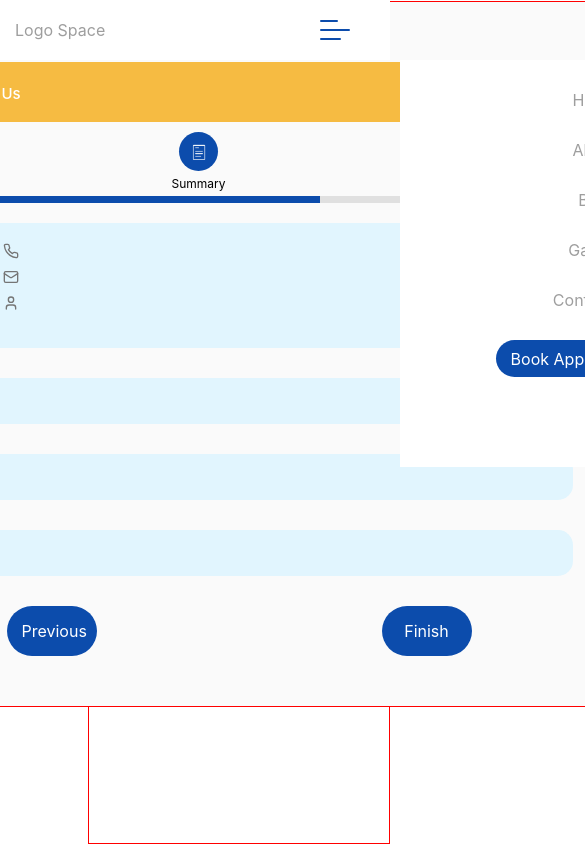
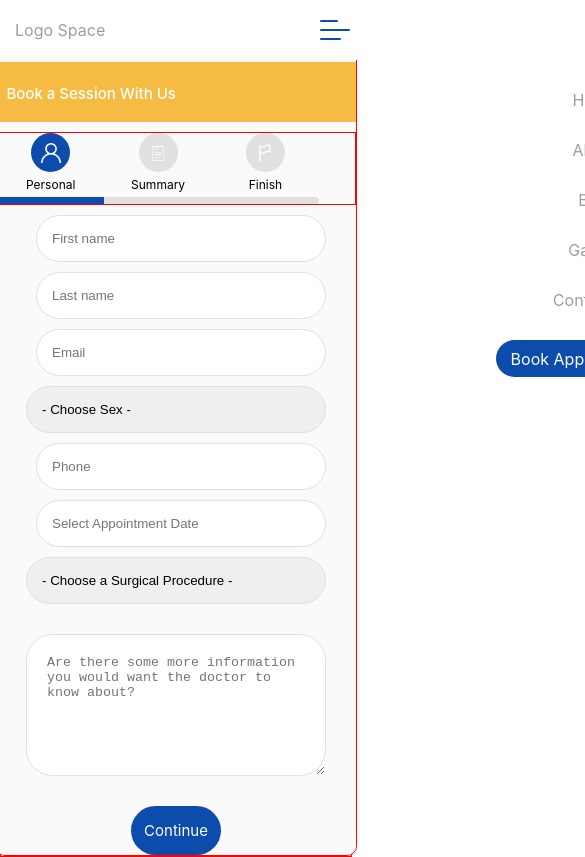
Before and after one commit to ObinnaKelvin/sapphire, a React (Create React App) app: page /pay-later in a window 390 px wide. Shown: the top 857 px of the page, 585 px wide, since content can reach past the window. Built offline with nearby package versions, Linux system fonts and the light colour scheme.

Commit message:
booking page created mobile 2

```diff
--- a/src/View/pages/payLater/PayLater.jsx
+++ b/src/View/pages/payLater/PayLater.jsx
@@ -26,7 +26,7 @@ function PayLater() {
     const[date, setDate] = useState()
     const [description, setDescription] = useState('');
     const[openDate, setOpenDate] = useState(false)
-    const[activeStep, setActiveStep] = useState(2)
+    const[activeStep, setActiveStep] = useState(1)
     const[clinic, setClinic] = useState('')
     const[sex, setSex] = useState('')
     const onChangeDate = (dateSelected) => {
--- a/src/View/pages/payLater/paylater.scss
+++ b/src/View/pages/payLater/paylater.scss
@@ -818,6 +818,7 @@
             .paylater-wrapper-left.active {
                 opacity: 1;
                 visibility: visible;
+                display: none;
                 transform: translateY(0);
                 transition: 0.5s ease;
             }
@@ -836,7 +837,7 @@
                 flex-direction: column;
                 align-items: center;
                 // justify-content: center;
-                width: 300px;
+                width: 350px;
                 border: 1px solid red;
 
                 .form-holder {
@@ -865,7 +866,7 @@
                         flex-direction: row;
                         // height: 60px;
                         height: max-content;
-                        // border: 1px solid red;
+                        border: 1px solid red;
                         margin: 0px 0px 0px 0px;
 
                         .stage {
@@ -1005,7 +1006,7 @@
                                     padding: 15px 0px 15px 15px;
                                     border-radius: 2em;
                                     border: 1px solid #e0e0e0;
-                                    margin: 0px 0px 0px -27px;
+                                    margin: 0px 0px 0px 10px;
                                 }
 
                                 .formTextArea {
```
